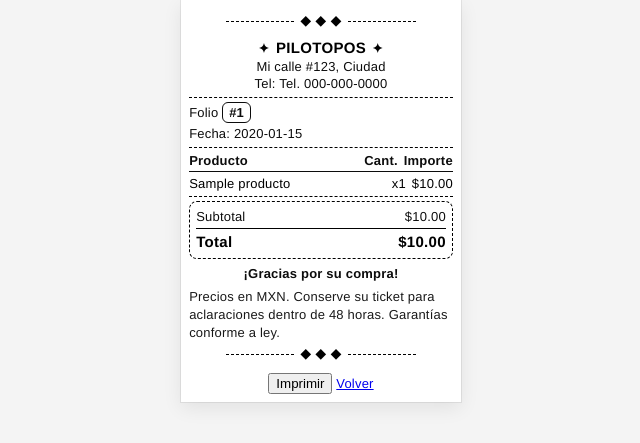
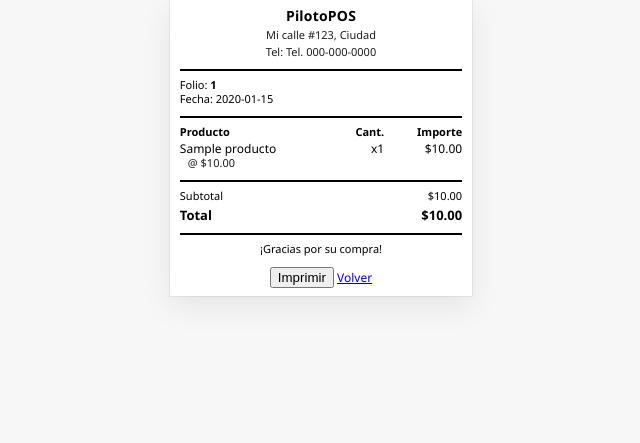
Before and after one commit to PaulCz25/PiloPosRemaster, a Flask app: page /ticket/1 in a window 1280 px wide. Shown: the top 443 px of the page, without its empty margins (319-959 px from the left). Run offline with Flask 3, Linux system fonts and the light colour scheme; tables that the repository leaves empty hold one stand-in row (values such as "Sample post"); parts of the project's set-up code (start-up, migrations or seed data) failed here and were passed over.

Commit message:
ahiquedo

```diff
--- a/templates/ticket.html
+++ b/templates/ticket.html
@@ -1,155 +1,131 @@
 <!doctype html>
 <html lang="es">
 <head>
-  <meta charset="utf-8" />
+  <meta charset="utf-8">
   <title>Ticket {{ venta.id }}</title>
-
-  {% set compacto = False %}   {# Ahora usamos tamaños más grandes #}
-  {% set ahorro_tinta = True %}
-  {% set mostrar_pu = False %}
-  {% set mostrar_ribbon = True %}
-  {% set mostrar_slogan = False %}
-  {% set mostrar_social = False %}
-  {% set mostrar_qr = False %}
-  {% set mostrar_legal = True %}
-  {% set mostrar_cupon = False %}
-  {% set ancho_rollo_mm = 80 %}
-
+  <meta name="viewport" content="width=device-width, initial-scale=1">
   <style>
+    /* ====== Ajustes clave de calidad ====== */
     :root{
-      --paper: {{ ancho_rollo_mm }}mm;
-      --edge: 3mm;
-      --safe: calc(var(--paper) - (var(--edge)*2));
-      --fs-100: 13px;   /* aumentamos tamaño base */
-      --fs-200: 14px;
-      --fs-300: 15px;
-      --lh: 1.35;
-      --gap: 6px;
-      --pad: 8px;
-      --rule: 1.25px;
-      --ink: {{ '1px' if ahorro_tinta else '1.5px' }};
-      --dash: {{ '2,2' if ahorro_tinta else '0' }};
+      /* Cambia a 58mm si tu rollo es de 58: --paper: 58mm; */
+      --paper: 80mm;
+      --pad-x: 10px;
+      --pad-y: 8px;
+      --fs-base: 12px;
+      --fs-small: 11px;
+      --line: 1.35;
+      --ink: #000;
+      --muted: #111; /* más oscuro que gris para térmica */
+      --rule: 2px;   /* separadores más gruesos para no desvanecer */
     }
 
     @page { size: var(--paper) auto; margin: 0; }
     html, body { margin: 0; padding: 0; }
-
     body{
-      width: var(--safe);
+      width: var(--paper);
       margin: 0 auto;
-      font-family: "Helvetica Neue", Helvetica, Arial, sans-serif;  /* fuente más nítida */
-      font-size: var(--fs-100);
-      line-height: var(--lh);
-      letter-spacing: .2px;
-      color: #000;
-      font-weight: 500;
+      color: var(--ink);
+      /* Legibilidad en impresión */
+      -webkit-print-color-adjust: exact;
+      print-color-adjust: exact;
+      text-rendering: geometricPrecision;
+      -webkit-font-smoothing: antialiased;
+      font-family: system-ui, -apple-system, "Segoe UI", Roboto, Arial, sans-serif;
+      font-size: var(--fs-base);
+      line-height: var(--line);
       font-variant-numeric: tabular-nums lining-nums;
-      -webkit-print-color-adjust: exact; print-color-adjust: exact;
-      box-sizing: border-box;
-      overflow-wrap: anywhere;
+      -webkit-text-size-adjust: 100%;
     }
 
-    .tkt { padding: var(--pad); box-sizing: border-box; }
-    h1,h2,h3,p,div,small { margin: 0; padding: 0; }
-    .center{ text-align:center; }
-    .right{ text-align:right; }
-    .bold{ font-weight: 800; }
-    .small{ font-size: var(--fs-100); opacity:.95; }
+    .tkt { padding: var(--pad-y) var(--pad-x); }
+    h1,h2,h3,p,div { margin: 0; padding: 0; }
+    .center { text-align: center; }
+    .right  { text-align: right; }
+    .bold   { font-weight: 700; }
+    .small  { font-size: var(--fs-small); }
+    .muted  { color: var(--muted); opacity: 0.95; }
 
-    .rule { border:0; border-top: var(--ink) solid #000; margin: calc(var(--gap) - 2px) 0; }
-    .rule--dash { border-top-style: dashed; border-top-width: var(--ink); border-top-color:#000; }
+    /* Separador más visible en térmica */
+    .rule { border: 0; border-top: var(--rule) solid var(--ink); margin: 8px 0; }
 
-    .brand{ margin-bottom: 2px; }
-    .brand-line{ display:flex; justify-content:center; align-items:baseline; gap:6px; }
-    .logo-dot{ font-weight:900; letter-spacing:.8px; }
-    .brand-name{ font-weight:900; font-size: var(--fs-300); letter-spacing:.3px; text-transform: uppercase; }
-    .tagline{ margin-top: 1px; font-style: italic; }
+    /* Encabezado */
+    .brand { margin-bottom: 4px; }
+    .brand-name { font-weight: 800; font-size: 14px; letter-spacing: .2px; }
+    .brand-aux  { margin-top: 2px; }
 
-    .badge{ display:inline-block; border: var(--ink) solid #000; padding: 1px 6px; border-radius: 6px; font-weight: 900; letter-spacing:.2px; white-space:nowrap; }
+    /* Info venta */
+    .meta { margin-top: 6px; }
 
-    .ribbon{ margin: 2px 0 var(--gap); padding: 2px 0; text-align:center; font-weight:900; letter-spacing:.8px; }
-    .ribbon:before, .ribbon:after{ content:""; display:inline-block; width:26%; height:0; border-top: var(--ink) dashed #000; vertical-align:middle; margin:0 6px; }
-    .ribbon .mark{ display:inline-block; }
+    /* Tabla de items */
+    .items { width: 100%; margin-top: 6px; }
+    .head, .row { display: grid; grid-template-columns: 1fr 38px 72px; column-gap: 6px; align-items: baseline; }
+    .head { font-weight: 700; }
+    .name { overflow: hidden; text-overflow: ellipsis; white-space: nowrap; }
+    .qty  { text-align: right; }
+    .amt  { text-align: right; }
+    .sub  { margin-left: 8px; }
 
-    .meta{ display:grid; grid-template-columns: auto 1fr; column-gap: 8px; row-gap:2px; }
-    .meta div{ grid-column: span 2; }
+    /* Totales */
+    .totals { margin-top: 6px; }
+    .tot-row { display: grid; grid-template-columns: 1fr 110px; column-gap: 6px; }
+    .tot-row div:last-child { text-align: right; }
+    .grand { font-weight: 800; font-size: 13px; padding-top: 2px; }
 
-    .items{ width:100%; margin-top: 3px; }
-    .thead, .row{ display:grid; grid-template-columns: 1fr auto auto; gap: 6px; align-items: baseline; }
-    .thead{ font-weight:900; padding-bottom:1px; border-bottom: var(--ink) solid #000; margin-bottom:3px; }
-    .qty, .amt{ text-align:right; }
+    /* Pie */
+    .thanks { margin-top: 8px; }
 
-    .name{ display:-webkit-box; -webkit-line-clamp:2; -webkit-box-orient:vertical; overflow:hidden; word-break:break-word; }
-    .sub{ margin-left: 6px; opacity:.9; }
+    /* Opcional: logo y QR si existen */
+    .logo { display: block; margin: 0 auto 4px; max-width: 60%; image-rendering: crisp-edges; }
+    .qr   { display: block; margin: 6px auto 0; width: 140px; height: 140px; image-rendering: crisp-edges; }
 
-    .totals{ margin-top:4px; border: var(--ink) dashed #000; padding: 6px; border-radius: 8px; }
-    .tot-row{ display:grid; grid-template-columns: 1fr auto; }
-    .tot-row > div:last-child{ text-align:right; }
-    .grand{ font-weight: 1000; font-size: var(--fs-300); margin-top:2px; border-top: var(--ink) solid #000; padding-top:3px; letter-spacing:.3px; }
-
-    .thanks{ margin-top: 6px; font-weight:900; letter-spacing:.2px; }
-    .social{ margin-top:2px; }
-    .qr{ display:block; margin:6px auto 0; width:120px; height:120px; image-rendering: crisp-edges; max-width:100%; }
-
-    .coupon{ margin-top:6px; padding:6px; border: var(--ink) dotted #000; border-radius:8px; }
-    .coupon .ttl{ font-weight:900; margin-bottom:2px; }
-
-    @media screen{
-      body{ background:#f4f4f4; }
-      .tkt{ background:#fff; box-shadow: 0 0 0 1px rgba(0,0,0,.07), 0 6px 18px rgba(0,0,0,.08); }
+    @media print { .no-print { display: none !important; } }
+    @media screen {
+      body { background: #f7f7f7; }
+      .tkt { background: #fff; box-shadow: 0 0 0 1px rgba(0,0,0,.06), 0 10px 30px rgba(0,0,0,.08); }
     }
-    @media print{ .no-print{ display:none !important; } }
   </style>
 </head>
 <body>
   <div class="tkt">
-
-    {% if mostrar_ribbon %}
-      <div class="ribbon"><span class="mark">◆ ◆ ◆</span></div>
-    {% endif %}
-
-    <div class="center brand">
-      <div class="brand-line">
-        <span class="logo-dot">✦</span>
-        <span class="brand-name">{{ negocio.nombre }}</span>
-        <span class="logo-dot">✦</span>
+    <div class="center">
+      {% if negocio.logo_url %}
+        <img src="{{ negocio.logo_url }}" alt="Logo" class="logo">
+      {% endif %}
+      <div class="brand">
+        <div class="brand-name">{{ negocio.nombre }}</div>
+        {% if negocio.direccion %}<div class="small muted brand-aux">{{ negocio.direccion }}</div>{% endif %}
+        {% if negocio.telefono %}<div class="small muted brand-aux">Tel: {{ negocio.telefono }}</div>{% endif %}
       </div>
-      {% if negocio.direccion %}<div class="small">{{ negocio.direccion }}</div>{% endif %}
-      {% if negocio.telefono %}<div class="small">Tel: {{ negocio.telefono }}</div>{% endif %}
-      {% if mostrar_slogan and negocio.slogan %}<div class="small tagline">{{ negocio.slogan }}</div>{% endif %}
     </div>
 
-    <hr class="rule {{ 'rule--dash' if ahorro_tinta else '' }}" />
+    <hr class="rule">
 
     <div class="small meta">
-      <div>Folio <span class="badge">#{{ venta.id }}</span></div>
+      <div>Folio: <span class="bold">{{ venta.id }}</span></div>
       <div>Fecha: {{ venta.fecha }}{% if venta.hora %} {{ venta.hora }}{% endif %}</div>
       {% if venta.cajero %}<div>Cajero: {{ venta.cajero }}</div>{% endif %}
       {% if venta.metodo_pago %}<div>Método: {{ venta.metodo_pago }}</div>{% endif %}
     </div>
 
-    <hr class="rule {{ 'rule--dash' if ahorro_tinta else '' }}" />
+    <hr class="rule">
 
     <div class="items">
-      <div class="thead small">
+      <div class="head small">
         <div>Producto</div>
         <div class="qty">Cant.</div>
         <div class="amt">Importe</div>
       </div>
-
       {% for it in lineas %}
         <div class="row">
           <div class="name" title="{{ it.nombre }}">{{ it.nombre }}</div>
           <div class="qty">x{{ it.cantidad }}</div>
           <div class="amt">${{ '%.2f' % it.importe }}</div>
         </div>
-        {% if mostrar_pu %}
-          <div class="small sub">@ ${{ '%.2f' % it.pu }}</div>
-        {% endif %}
+        <div class="small muted sub"> @ ${{ '%.2f' % it.pu }}</div>
       {% endfor %}
     </div>
 
-    <hr class="rule {{ 'rule--dash' if ahorro_tinta else '' }}" />
+    <hr class="rule">
 
     <div class="totals">
       <div class="tot-row small"><div>Subtotal</div><div>${{ '%.2f' % subtotal }}</div></div>
@@ -162,48 +138,34 @@
       {% if impuestos and impuestos != 0 %}
       <div class="tot-row small"><div>Impuestos</div><div>${{ '%.2f' % impuestos }}</div></div>
       {% endif %}
+      <div class="tot-row grand"><div>Total</div><div>${{ '%.2f' % venta.total }}</div></div>
       {% if venta.efectivo and venta.cambio is not none %}
       <div class="tot-row small"><div>Efectivo</div><div>${{ '%.2f' % venta.efectivo }}</div></div>
       <div class="tot-row small"><div>Cambio</div><div>${{ '%.2f' % venta.cambio }}</div></div>
       {% endif %}
-      <div class="tot-row grand"><div>Total</div><div>${{ '%.2f' % venta.total }}</div></div>
     </div>
+
+    <hr class="rule">
 
     <div class="center small thanks">¡Gracias por su compra!</div>
 
-    {% if mostrar_social and (negocio.instagram or negocio.facebook) %}
-      <div class="center small social">
-        {% if negocio.instagram %}@{{ negocio.instagram }}{% endif %}
-        {% if negocio.instagram and negocio.facebook %} • {% endif %}
-        {% if negocio.facebook %}{{ negocio.facebook }}{% endif %}
-      </div>
+    {% if venta.qr_url %}
+      <img class="qr" src="{{ venta.qr_url }}" alt="QR">
     {% endif %}
 
-    {% if mostrar_qr and venta.qr_url %}
-      <img class="qr" src="{{ venta.qr_url }}" alt="QR" />
-    {% endif %}
-
-    {% if mostrar_cupon %}
-      <div class="coupon small">
-        <div class="ttl">★ Recompensa</div>
-        Muestra este ticket en tu próxima visita y obtén <span class="bold">5% de descuento</span>.
-      </div>
-    {% endif %}
-
-    {% if mostrar_legal %}
-      <div class="small" style="margin-top:6px; opacity:.9">
-        Precios en MXN. Conserve su ticket para aclaraciones dentro de 48 horas. Garantías conforme a ley.
-      </div>
-    {% endif %}
-
-    {% if mostrar_ribbon %}
-      <div class="ribbon"><span class="mark">◆ ◆ ◆</span></div>
-    {% endif %}
-
-    <div class="center no-print" style="margin-top:8px">
+    <div class="center no-print" style="margin-top:10px">
       <button onclick="window.print()">Imprimir</button>
       <a href="{{ url_for('venta') }}">Volver</a>
     </div>
   </div>
+
+  <script>
+    // Impresión automática con ?print=1 y regreso a /venta
+    const u = new URL(location.href);
+    if (u.searchParams.get('print') === '1') {
+      window.addEventListener('load', () => window.print());
+      window.addEventListener('afterprint', () => location.href = "{{ url_for('venta') }}");
+    }
+  </script>
 </body>
 </html>
```
